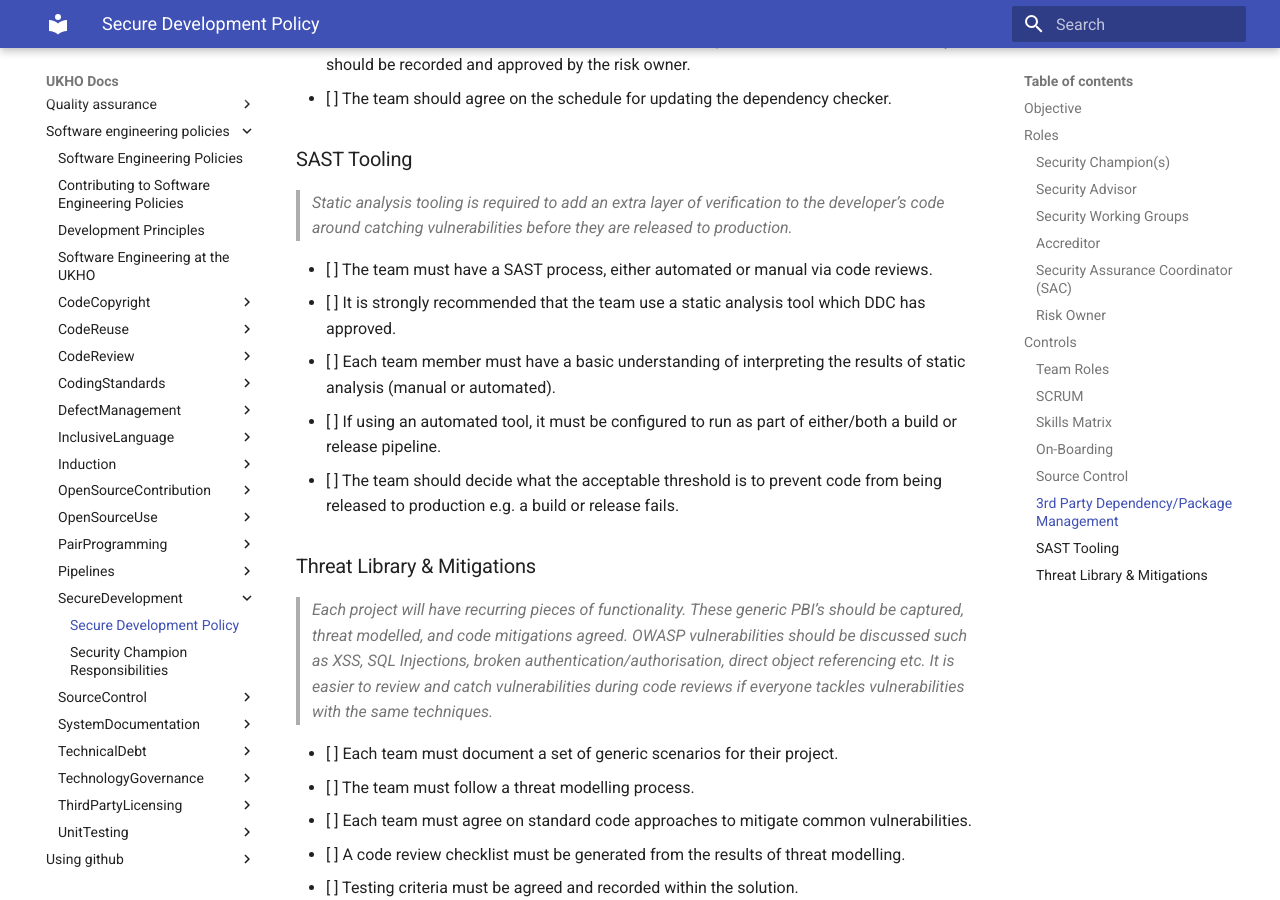
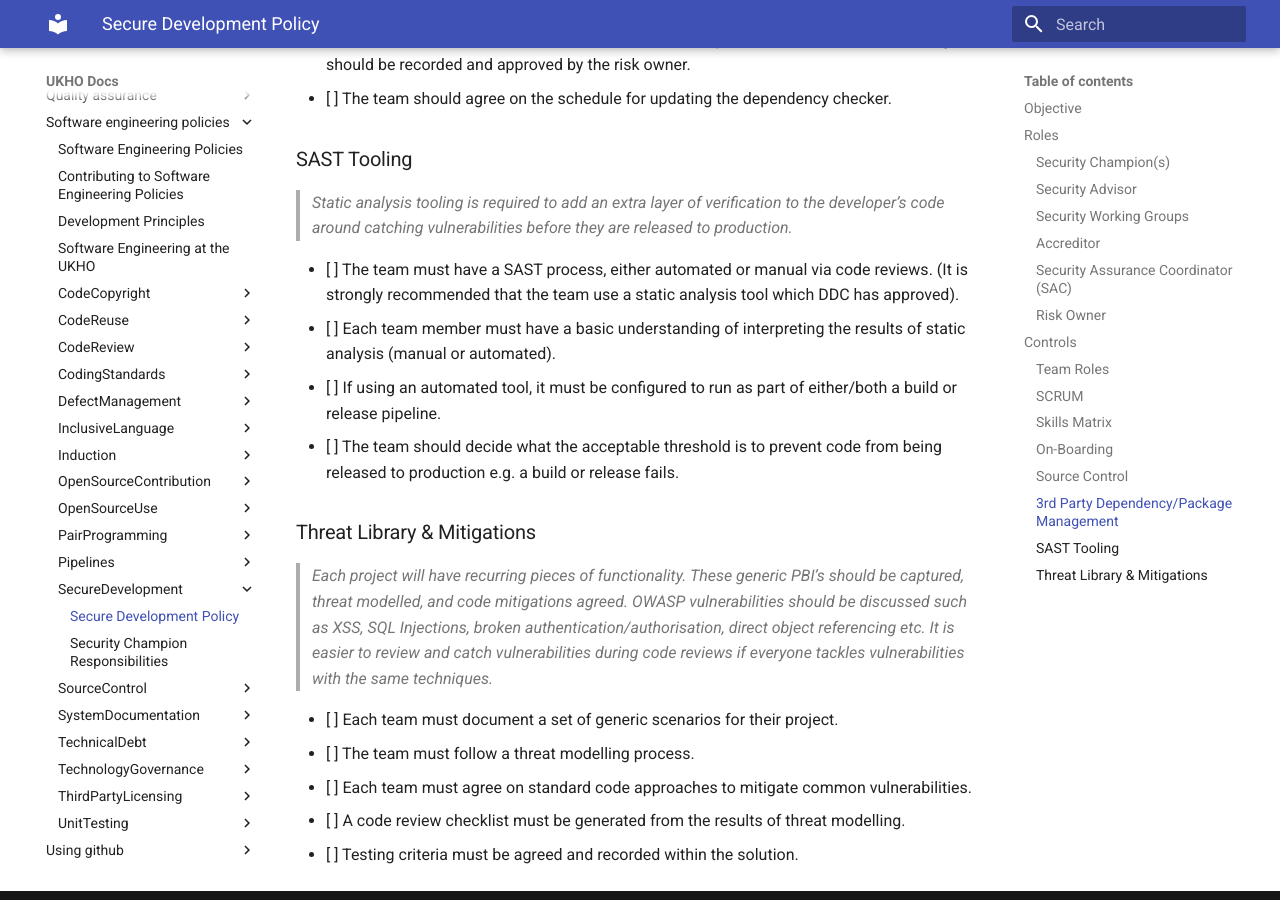
Before and after one commit to UKHO/docs, an MkDocs documentation site: the page built from docs/software-engineering-policies/SecureDevelopment/SecureDevelopmentPolicy.md, in a window 1280 px wide and 900 px high, scrolled down 3635 px. Built offline with MkDocs 1.6.1 and Material for MkDocs 9.7.7, drawn with Linux system fonts in a browser that asks for light colours.

```diff
--- a/docs/software-engineering-policies/SecureDevelopment/SecureDevelopmentPolicy.md
+++ b/docs/software-engineering-policies/SecureDevelopment/SecureDevelopmentPolicy.md
@@ -123,8 +123,7 @@ The risk owner is the person who is responsible for the product. This may be the
 
 >_Static analysis tooling is required to add an extra layer of verification to the developer’s code around catching vulnerabilities before they are released to production._
 
-- [ ] The team must have a SAST process, either automated or manual via code reviews.
-- [ ] It is strongly recommended that the team use a static analysis tool which DDC has approved.
+- [ ] The team must have a SAST process, either automated or manual via code reviews. (It is strongly recommended that the team use a static analysis tool which DDC has approved).
 - [ ] Each team member must have a basic understanding of interpreting the results of static analysis (manual or automated).
 - [ ] If using an automated tool, it must be configured to run as part of either/both a build or release pipeline.
 - [ ] The team should decide what the acceptable threshold is to prevent code from being released to production e.g. a build or release fails.
```
